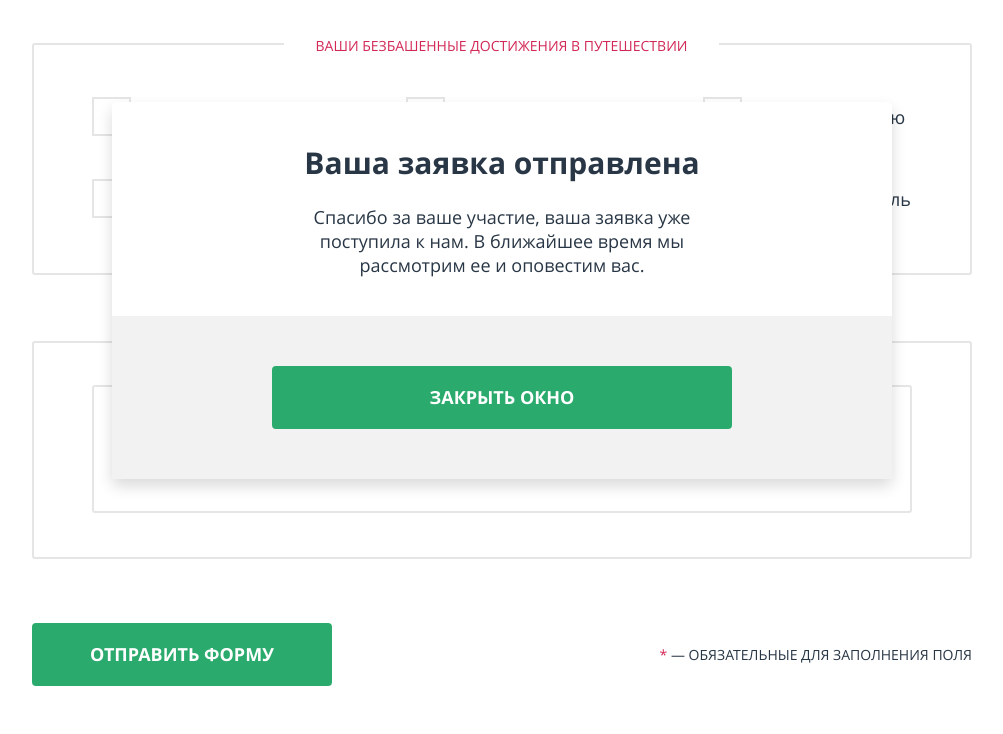
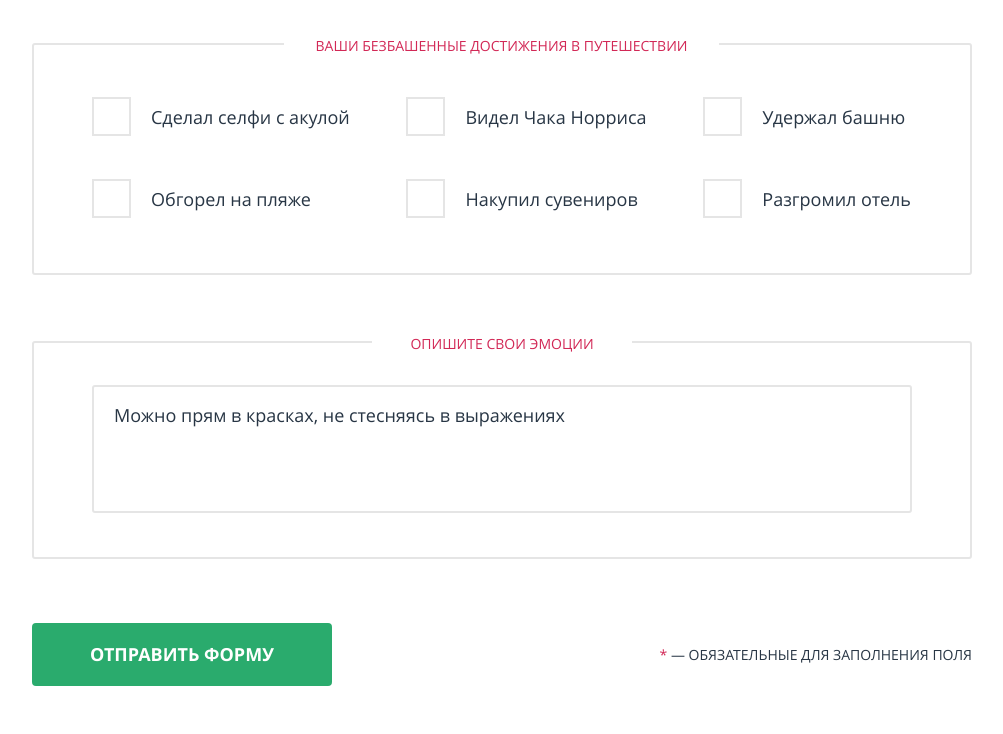
Before and after one commit to Goshak95/974579-pink-24, a website: page source/form.html in a window 1280 px wide. Shown: the part 1173-1907 px from the top of the page, without its empty margins (138-1141 px from the left). Drawn offline with nearby package versions, Linux system fonts and the light colour scheme; files that its build step writes are made by us from their sources.

Commit message:
скрывает модалку по умолчанию

```diff
--- a/source/form.html
+++ b/source/form.html
@@ -241,7 +241,7 @@
         <button class="button button--submit modal__button" type="button">Ок</button>
       </div>
     </div>
-    <div class="modal modal--success">
+    <div class="modal modal--success visually-hidden">
       <div class="modal__wrapper">
         <p class="modal__title">Ваша заявка&#10;отправлена</p>
         <p class="modal__text">Спасибо за ваше участие, ваша заявка уже поступила к нам. В ближайшее время мы рассмотрим ее и&#10;оповестим вас.</p>
```
